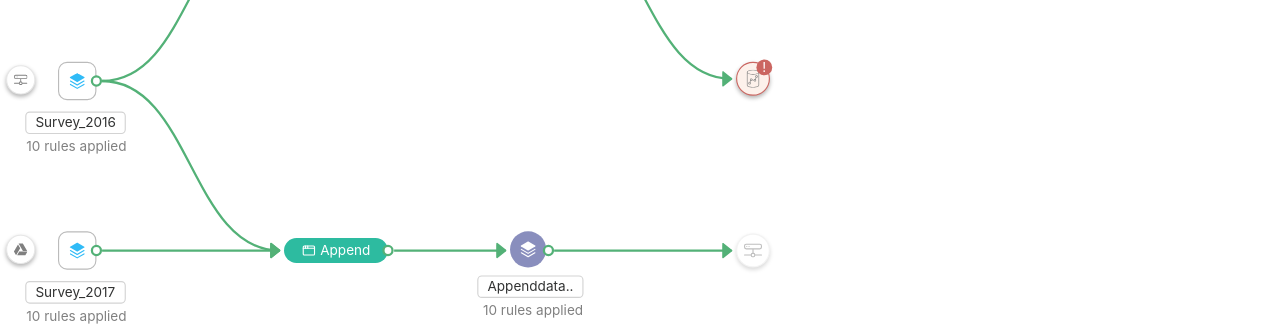
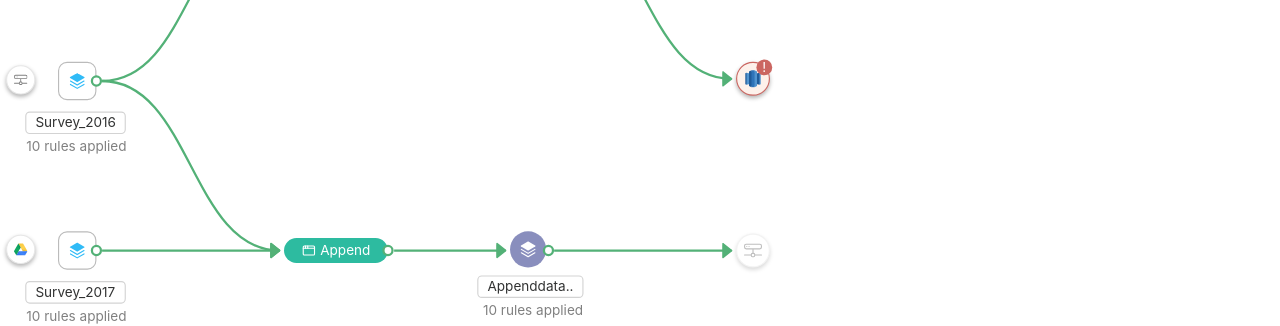
Before and after one commit to spacetag/embed-takehome, a React (Vite) app: page / in a window 1280 px wide. Shown: the part 319-645 px from the top of the page. Built offline with nearby package versions, Linux system fonts and the light colour scheme.

Commit message:
Make Icons More Accurate

```diff
--- a/src/nodes/DatabaseIndicator.tsx
+++ b/src/nodes/DatabaseIndicator.tsx
@@ -1,7 +1,5 @@
 import { DatabaseIndicatorState, DatabaseProvider} from './types';
 import { BsHddNetwork } from 'react-icons/bs';
-import { FaGoogleDrive } from 'react-icons/fa';
-import { SiAmazonredshift } from 'react-icons/si';
 
 export function DatabaseIcon(type: DatabaseProvider): JSX.Element {
   // Render different icon based on the type of sink node
@@ -9,9 +7,11 @@ export function DatabaseIcon(type: DatabaseProvider): JSX.Element {
     case DatabaseProvider.Fileshare:
       return <BsHddNetwork color="grey" />;
     case DatabaseProvider.GoogleDrive:
-      return <FaGoogleDrive color="grey" />;
+      // https://iconduck.com/sets/stack-icons
+      return <svg height="12" viewBox="0 0 256 222" width="12" xmlns="http://www.w3.org/2000/svg" xmlns:xlink="http://www.w3.org/1999/xlink"><linearGradient id="a" x1="0%" x2="100%" y1="0%" y2="100%"><stop offset="0" stop-color="#f6c338"/><stop offset=".522782398" stop-color="#ffd351"/><stop offset="1" stop-color="#f6c338"/></linearGradient><linearGradient id="b" x1="100%" x2="0%" y1="0%" y2="100%"><stop offset="0" stop-color="#286ee6"/><stop offset=".521046125" stop-color="#4286fb"/><stop offset="1" stop-color="#286ee6"/></linearGradient><linearGradient id="c" x1="65.289307%" x2="35.995483%" y1="0%" y2="100%"><stop offset="0" stop-color="#069b5a"/><stop offset=".531031222" stop-color="#11aa62"/><stop offset="1" stop-color="#069b5a"/></linearGradient><path d="m83.3 0h89l83.7 144.3h-89.2z" fill="url(#a)"/><path d="m256 144.3-44.6 77.1h-167l44.7-77.1z" fill="url(#b)"/><path d="m44.4 221.4-44.4-77.1 83.3-144.3 44.7 77.3z" fill="url(#c)"/><path d="m44.4 221.4 83.1-77.1h-38.4z" opacity=".1"/><path d="m256 144.3h-89.1l-19.6-33.8z" opacity=".1"/><path d="m83.3 0 25.7 110 19-32.7z" opacity=".1"/></svg>
     case DatabaseProvider.RDS:
-      return <SiAmazonredshift color="grey" />;
+      // https://iconduck.com/sets/aws-simple-icons-for-architecture-diagrams
+      return <svg height="16" viewBox="10 10 80 80" width="16" xmlns="http://www.w3.org/2000/svg"><path d="m78.47 23.02 5.7 2.75v48.31l-5.7 2.76-9.02-26.84z" fill="#5294cf"/><path d="m21.53 23.02-5.69 2.75v48.31l5.69 2.76 14.24-26.84z" fill="#205b99"/><path d="m50 69.89 28.47 6.93v-53.8l-28.47 6.93z" fill="#205b99"/><path d="m50 69.89-28.47 6.93v-53.8l28.47 6.93z" fill="#5294cf"/><path d="m56.83 87.58 10.89-5.43v-64.3l-10.89-5.43-10.81 35.74z" fill="#5294cf"/><path d="m43.17 87.58-10.88-5.43v-64.3l10.88-5.43 9.68 37.58z" fill="#205b99"/><path d="m43.17 12.42h13.67v75.16h-13.67z" fill="#2e73b8"/></svg>
   }
 }
 
--- a/src/nodes/SourceDatasetNode.tsx
+++ b/src/nodes/SourceDatasetNode.tsx
@@ -1,6 +1,6 @@
 import { memo } from 'react';
 import { type NodeProps } from '@xyflow/react';
-import { type SourceDatasetNode} from './types';
+import { DatabaseIndicatorState, type SourceDatasetNode} from './types';
 import { PiStackFill } from 'react-icons/pi';
 import SourceHandle from './SourceHandle';
 import TargetHandle from './TargetHandle';
@@ -10,7 +10,7 @@ export function SourceDatasetNode({ data }: NodeProps<SourceDatasetNode>): JSX.E
   return (
     <div style={{ height: '34px', width: '34px'}}>
       <div style={{color: '#323333', fontSize: '12px', padding: '0px 8px', marginTop: '6px', position: 'absolute', top: '-3px', left: '-54px'}}>
-        <DatabaseIndicator databaseProvider={data.databaseProvider} />
+        <DatabaseIndicator databaseIndicatorState={DatabaseIndicatorState.Normal} databaseProvider={data.databaseProvider} />
       </div>
       <div style={{ padding: '8px 8px', lineHeight: 0.7, border: '1px solid #BBBBBB', borderRadius: '8px', background: 'white', width: '16px' }}>
         <PiStackFill style={{ color: '#30BBF7' }} />
```
